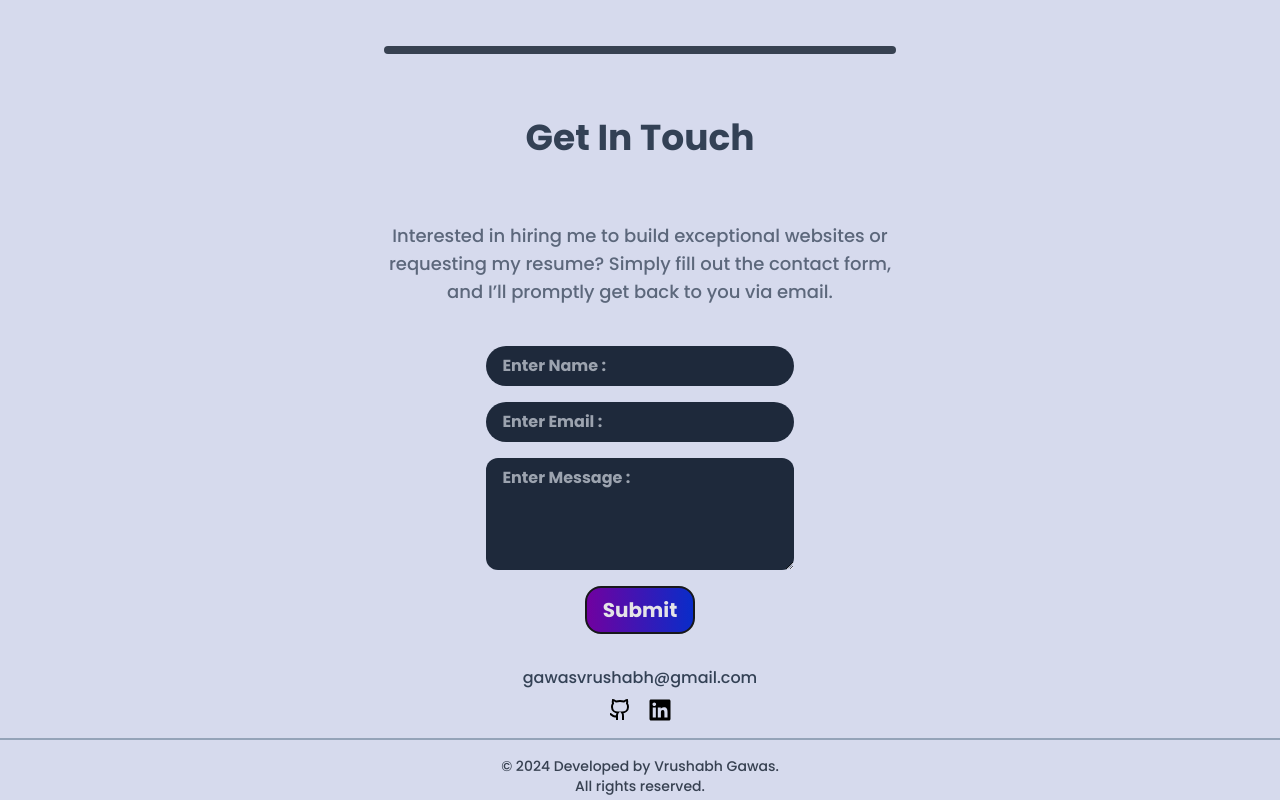
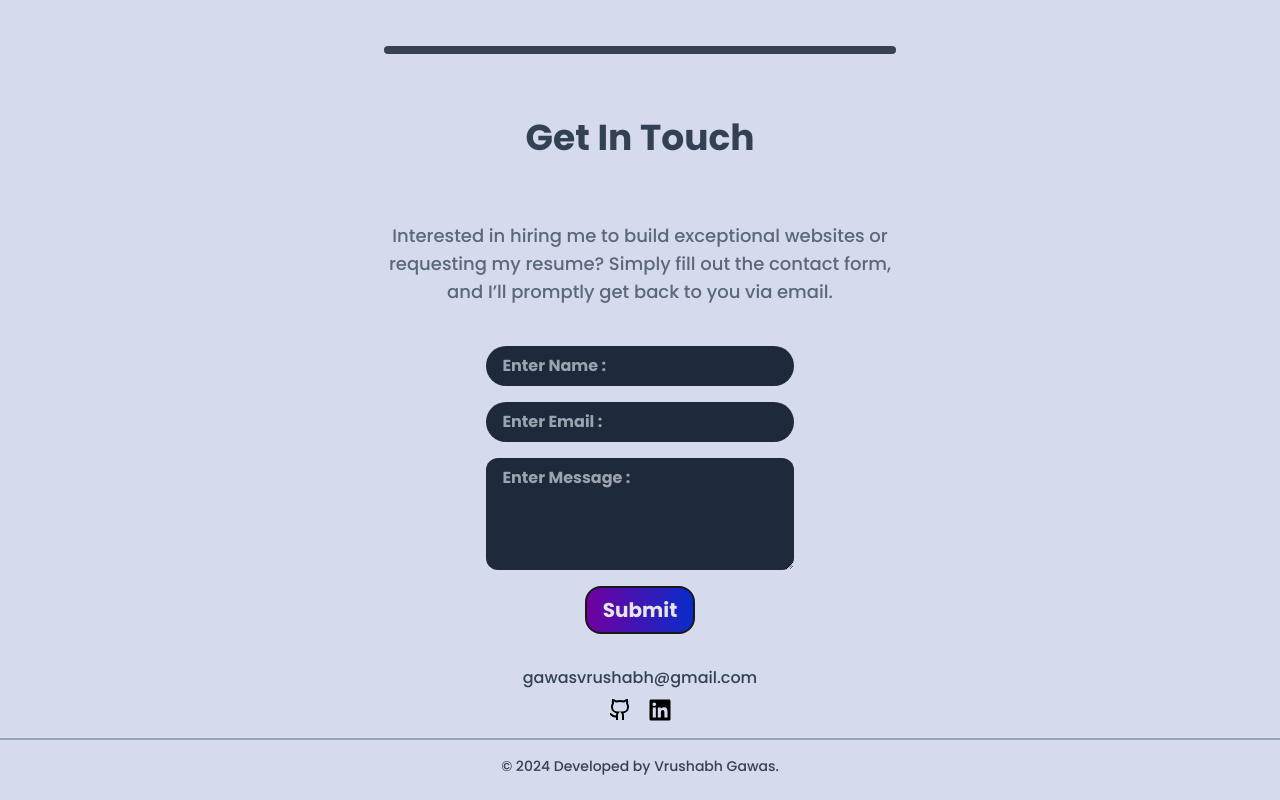
Before and after one commit to vrushabhgawas14/vrushabhgawas14.github.io, a React (Create React App) app: page / in a window 1280 px wide. Shown: the part 4282-5082 px from the top of the page. Built offline with nearby package versions, Linux system fonts and the light colour scheme; a web font is replaced by a local one.

Commit message:
Removed unnecssary footer

```diff
--- a/src/pages/Contact.tsx
+++ b/src/pages/Contact.tsx
@@ -106,9 +106,8 @@ export const Contact = () => {
           </div>
         </section>
         <Line isThin={true} />
-        <div className="text-center pt-4 pb-1 text-sm text-gray-700 dark:text-gray-500">
+        <div className="text-center pt-4 pb-2 text-sm text-gray-700 dark:text-gray-500">
           <p>© 2024 Developed by Vrushabh Gawas.</p>
-          <p>All rights reserved.</p>
         </div>
       </main>
     </>
```
